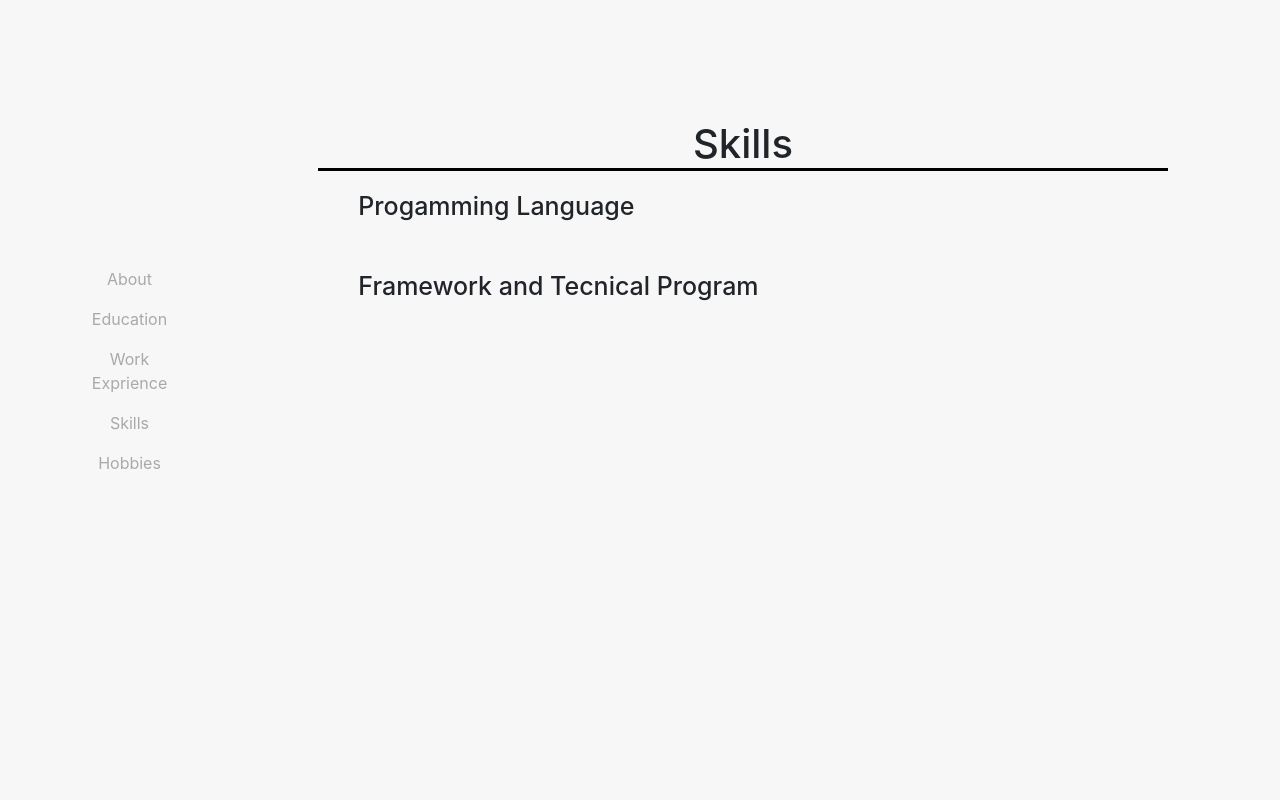
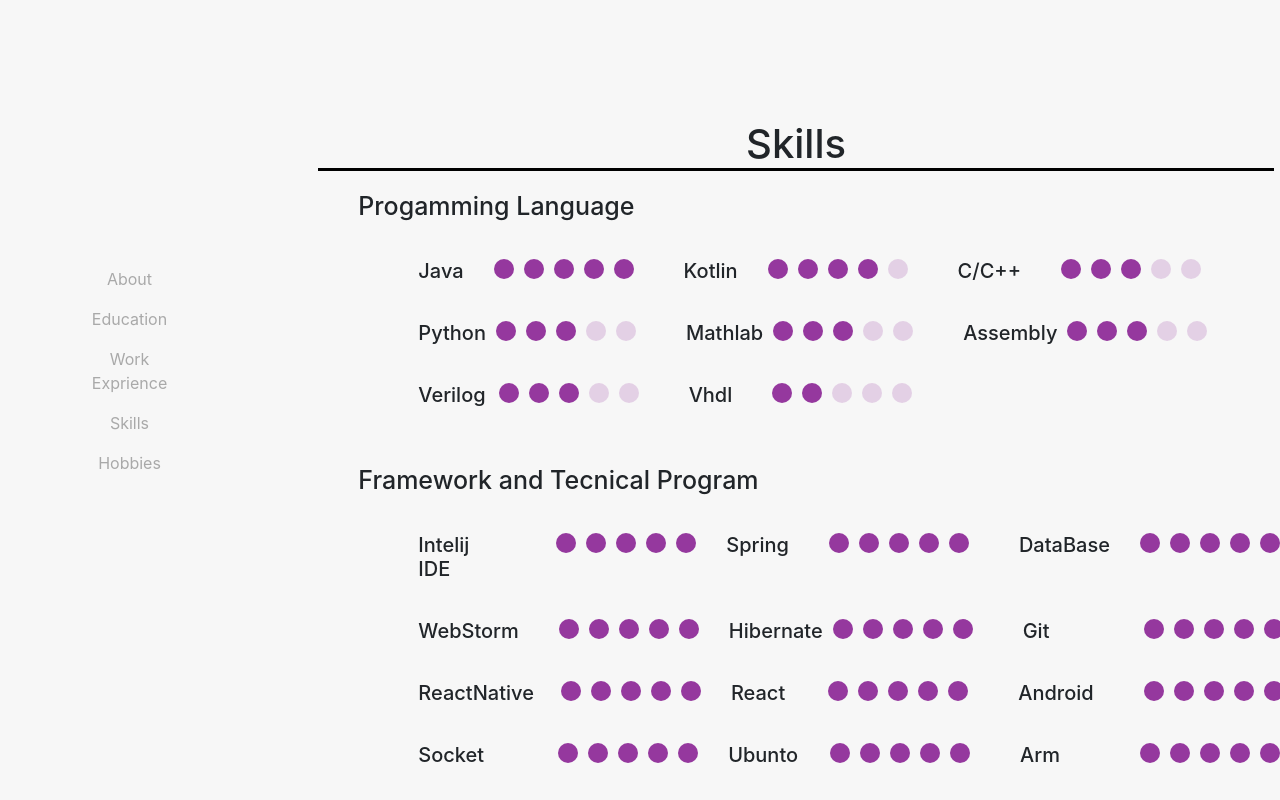
Before and after one commit to kamyab78/Resume_education, a React (Create React App) app in the folder resume/: page / in a window 1280 px wide. Both pictures are taken after a click on the tab "Skills". Shown: the part 3232-4032 px from the top of the page. Built offline with nearby package versions, Linux system fonts and the light colour scheme.

Commit message:
Add full skills

```diff
--- a/resume/src/Landing/Landing.css
+++ b/resume/src/Landing/Landing.css
@@ -80,7 +80,7 @@
   background-color: black;
 }
 .skill{
-  height: 100vh;
+  height: 120vh;
 
 }
 .skill_cart{
@@ -158,3 +158,22 @@
   font-size: 20px;
   margin-left: 50px;
 }
+.intelij{
+  display: flex;
+  flex-direction: row;
+  margin-top: 30px;
+}
+.intelij h1{
+    font-size: 20px;
+    margin-left: 200px;
+
+}
+.spring{
+  display: flex;
+  flex-direction: row;
+  margin-top: 30px;
+}
+.spring h1{
+  font-size: 20px;
+  margin-left: 30px;
+}
--- a/resume/src/Landing/Landing.js
+++ b/resume/src/Landing/Landing.js
@@ -25,13 +25,36 @@
             $("#skill").click(function () {
                 var elmnt = document.getElementById("skill_page");
                 elmnt.scrollIntoView({ behavior: 'smooth' });
-                $('#row_one').fadeOut('slow')
-                setTimeout(function() {
-                    $('#row_two').fadeOut('slow')
+                 setTimeout(function() {
+                    $('#title1').fadeIn('slow')
                 }, 200);
                 setTimeout(function() {
-                    $('#row_three').fadeOut('slow')
+                    $('#row_one').fadeIn('slow')
                 }, 400);
+                setTimeout(function() {
+                    $('#row_two').fadeIn('slow')
+                }, 600);
+                setTimeout(function() {
+                    $('#row_three').fadeIn('slow')
+                }, 800);
+                setTimeout(function() {
+                    $('#title2').fadeIn('slow')
+                }, 1000);
+                setTimeout(function() {
+                    $('#row_four').fadeIn('slow')
+                }, 1200);
+                setTimeout(function() {
+                    $('#row_five').fadeIn('slow')
+                }, 1400);
+                setTimeout(function() {
+                    $('#row_six').fadeIn('slow')
+                }, 1600);
+                setTimeout(function() {
+                    $('#row_seven').fadeIn('slow')
+                }, 1800);
+                setTimeout(function() {
+                    $('#row_eight').fadeIn('slow')
+                }, 2000);
             })
             $("#hobbi").click(function () {
                 var elmnt = document.getElementById("hobbi_page");
@@ -91,9 +114,9 @@
                             ggggggggggggggggggggggggggggggggggggggggggggggggysdcyudsgcuysgdcyusgdcuygsyudcgusydgc.</p>
                             <div id='skill_page' className='skill'>
 
-                                <h1 style={{ borderBottomColor: 'black', borderBottomStyle: 'solid', marginLeft: '100px', paddingTop: '120px ', textAlign: 'center', width: '80%' }}>Skills</h1>
-                                <h1 style={{ fontSize: '25px', marginLeft: '140px', marginTop: '20px' }}>Progamming Language</h1>
-                                <div className='row_one' id='row_one'>
+                                <h1 style={{ borderBottomColor: 'black', borderBottomStyle: 'solid', marginLeft: '100px', paddingTop: '120px ', textAlign: 'center', width: '90%' }}>Skills</h1>
+                                <h1 style={{ fontSize: '25px', marginLeft: '140px', marginTop: '20px' , display:'none' }} id='title1'>Progamming Language</h1>
+                                <div style={{ display:'none' }} className='row_one' id='row_one'>
                                     <div className='java'>
                                         <h1>Java</h1>
                                         <div className='one' style={{ marginLeft: '30px' }}></div>
@@ -119,9 +142,7 @@
                                         <div className='five' style={{ backgroundColor: 'rgb(149, 56, 158,0.2)' }}></div>
                                     </div>
                                 </div>
-
-
-                                <div className='row_one' id='row_two'>
+                                <div style={{ display:'none' }} className='row_one' id='row_two'>
                                     <div className='java'>
                                         <h1>Python</h1>
                                         <div className='one'></div>
@@ -147,7 +168,7 @@
                                         <div className='five' style={{ backgroundColor: 'rgb(149, 56, 158,0.2)' }}></div>
                                     </div>
                                 </div>
-                                <div className='row_one' id='row_three'>
+                                <div style={{ display:'none' }} className='row_one' id='row_three'>
                                     <div className='java'>
                                         <h1>Verilog</h1>
                                         <div className='one' style={{ marginLeft: '13px' }}></div>
@@ -167,8 +188,121 @@
 
                                 </div>
 
-                                <h1 style={{ fontSize: '25px', marginLeft: '140px', marginTop: '50px' }}>Framework and Tecnical Program</h1>
-
+                                <h1 style={{ fontSize: '25px', marginLeft: '140px', marginTop: '50px' , display:'none'}} id='title2' >Framework and Tecnical Program</h1>
+                                <div style={{ display:'none' }} className='row_one' id='row_four'>
+                                    <div className='intelij'>
+                                        <h1 >Intelij IDE</h1>
+                                        <div className='one' style={{ marginLeft: '50px' }}></div>
+                                        <div className='two'></div>
+                                        <div className='three'></div>
+                                        <div className='four'></div>
+                                        <div className='five'></div>
+                                    </div>
+                                    <div className='spring'>
+                                        <h1>Spring</h1>
+                                        <div className='one' style={{ marginLeft: '40px' }}></div>
+                                        <div className='two'></div>
+                                        <div className='three'></div>
+                                        <div className='four'></div>
+                                        <div className='five'></div>
+                                    </div>
+                                    <div className='cpp'>
+                                        <h1>DataBase</h1>
+                                        <div className='one' style={{ marginLeft: '30px' }}></div>
+                                        <div className='two'></div>
+                                        <div className='three'></div>
+                                        <div className='four' ></div>
+                                        <div className='five' ></div>
+                                    </div>
+                                </div>
+                                <div style={{ display:'none' }} className='row_one' id='row_five'>
+                                    <div className='intelij'>
+                                        <h1>WebStorm</h1>
+                                        <div className='one' style={{ marginLeft: '40px' }}></div>
+                                        <div className='two'></div>
+                                        <div className='three'></div>
+                                        <div className='four'></div>
+                                        <div className='five'></div>
+                                    </div>
+                                    <div className='spring'>
+                                        <h1>Hibernate</h1>
+                                        <div className='one' ></div>
+                                        <div className='two'></div>
+                                        <div className='three'></div>
+                                        <div className='four'></div>
+                                        <div className='five'></div>
+                                    </div>
+                                    <div className='cpp'>
+                                        <h1>Git</h1>
+                                        <div className='one' style={{ marginLeft: '95px' }}></div>
+                                        <div className='two'></div>
+                                        <div className='three'></div>
+                                        <div className='four' ></div>
+                                        <div className='five' ></div>
+                                    </div>
+                                </div>
+                                <div style={{ display:'none' }} className='row_one' id='row_six'>
+                                    <div className='intelij'>
+                                        <h1>ReactNative</h1>
+                                        <div className='one' style={{ marginLeft: '27px' }}></div>
+                                        <div className='two'></div>
+                                        <div className='three'></div>
+                                        <div className='four'></div>
+                                        <div className='five'></div>
+                                    </div>
+                                    <div className='spring'>
+                                        <h1>React</h1>
+                                        <div className='one' style={{ marginLeft: '43px' }}></div>
+                                        <div className='two'></div>
+                                        <div className='three'></div>
+                                        <div className='four'></div>
+                                        <div className='five'></div>
+                                    </div>
+                                    <div className='cpp'>
+                                        <h1>Android</h1>
+                                        <div className='one' style={{ marginLeft: '50px' }}></div>
+                                        <div className='two'></div>
+                                        <div className='three'></div>
+                                        <div className='four' ></div>
+                                        <div className='five' ></div>
+                                    </div>
+                                </div>
+                                <div style={{ display:'none' }} className='row_one' id='row_seven'>
+                                    <div className='intelij'>
+                                        <h1>Socket</h1>
+                                        <div className='one' style={{ marginLeft: '74px' }}></div>
+                                        <div className='two'></div>
+                                        <div className='three'></div>
+                                        <div className='four'></div>
+                                        <div className='five'></div>
+                                    </div>
+                                    <div className='spring'>
+                                        <h1>Ubunto</h1>
+                                        <div className='one' style={{ marginLeft: '32px' }}></div>
+                                        <div className='two'></div>
+                                        <div className='three'></div>
+                                        <div className='four'></div>
+                                        <div className='five'></div>
+                                    </div>
+                                    <div className='cpp'>
+                                        <h1>Arm</h1>
+                                        <div className='one' style={{ marginLeft: '80px' }}></div>
+                                        <div className='two'></div>
+                                        <div className='three'></div>
+                                        <div className='four' ></div>
+                                        <div className='five' ></div>
+                                    </div>
+                                </div>
+                                <div style={{ display:'none' }} className='row_one' id='row_eight'>
+                                    <div className='intelij'>
+                                        <h1>Prossecor Avr</h1>
+                                        <div className='one' ></div>
+                                        <div className='two'></div>
+                                        <div className='three'></div>
+                                        <div className='four'></div>
+                                        <div className='five'></div>
+                                    </div>
+                                </div>
                             </div>
                             <p id='hobbi_page' className='hobbi'> Hobbi  Some text tSome text to enable scrolling.. Lorem ipsum dolor sit amet, illum definitiones no quo, maluisset concludaturque et eum, altera fabulas ut quo. Atqui causae gloriatur ius te, id agam omnis evertitur eum. Affert laboramus repudiandae nec et. Inciderint efficiantur his ad. Eum no molestiae voluptatibus g
                            </p>
```
